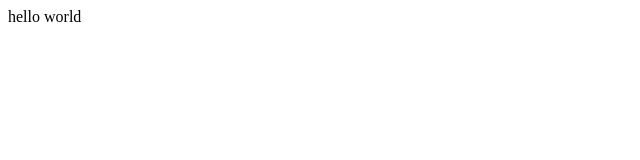
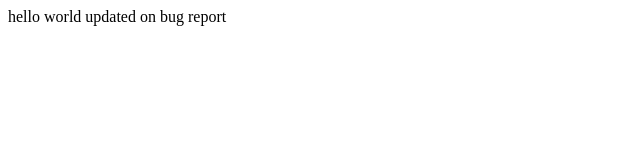
Before and after one commit to anusornc/Node-WebChat, a plain HTML site: page index.html in a window 1280 px wide. Shown: the whole page, without its empty margins (0-640 px from the left). Drawn offline with Linux system fonts and the light colour scheme.

Commit message:
update index.html

```diff
--- a/index.html
+++ b/index.html
@@ -8,5 +8,6 @@
 </head>
 <body>
     hello world
+    updated on bug report
 </body>
 </html>
```
